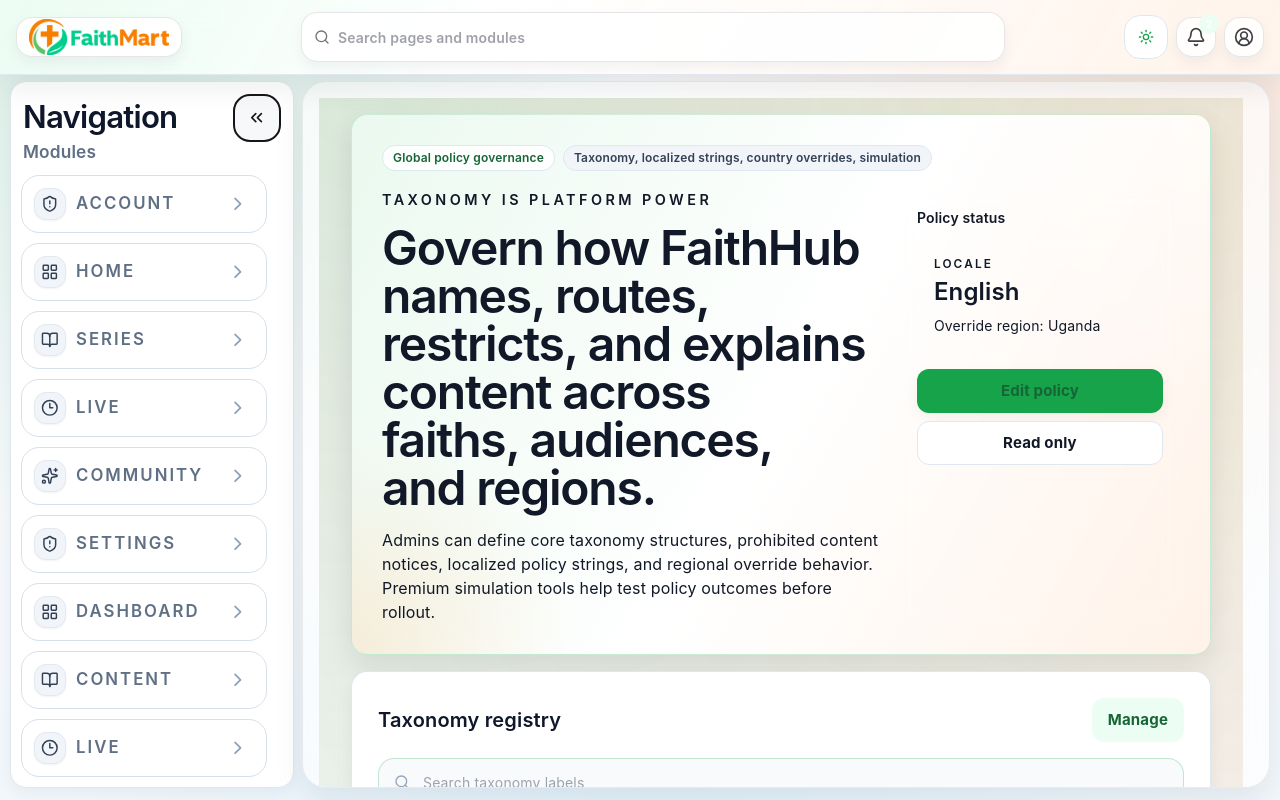
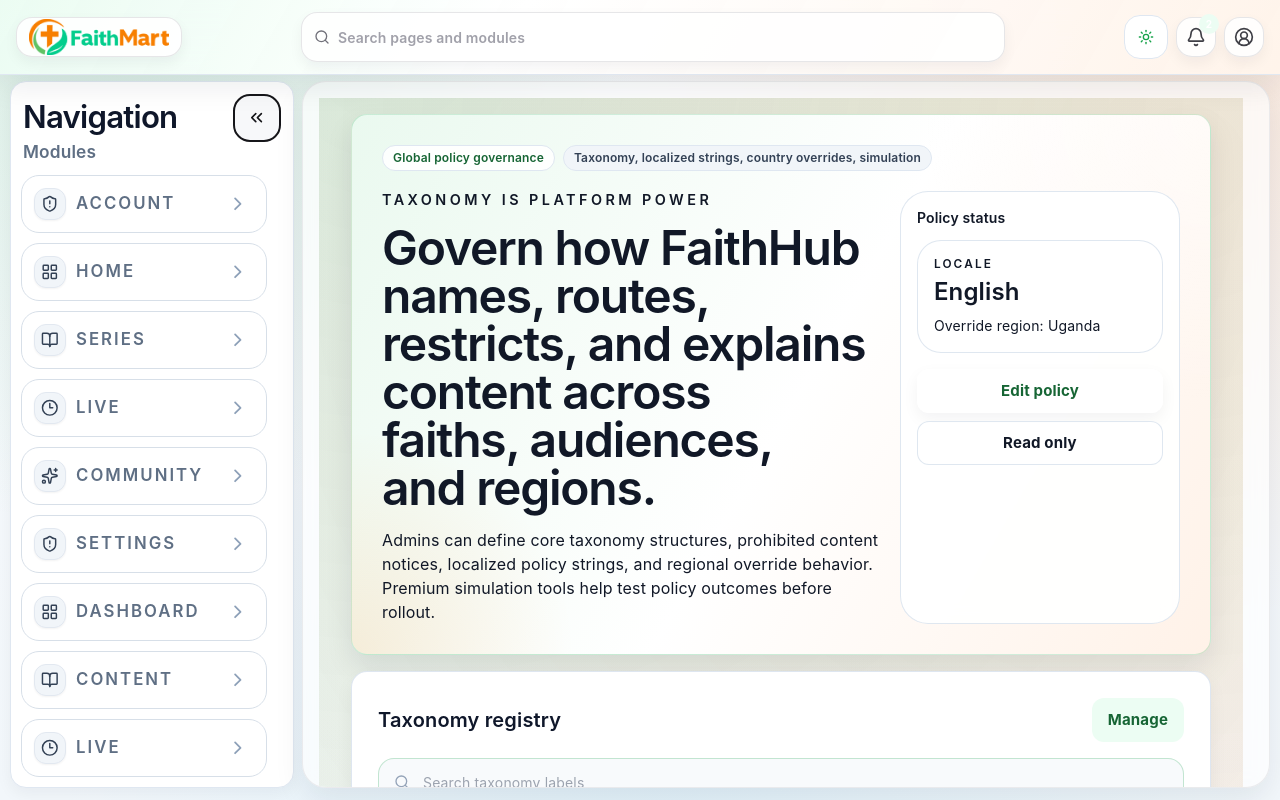
Before and after one commit to ayesigaisaac/FaithHub_MyLiveDealz_Buyer, a React (Vite) app: page /app/admin/policy in a window 1280 px wide. Built offline with nearby package versions, Linux system fonts and the light colour scheme.

Commit message:
fix: improve light-theme text contrast and button label readability

```diff
--- a/src/components/ui/button.tsx
+++ b/src/components/ui/button.tsx
@@ -100,16 +100,16 @@
           fontWeight: 700,
           letterSpacing: "0.01em",
           lineHeight: 1.25,
-          whiteSpace: "nowrap",
+          whiteSpace: "normal",
           textAlign: "center",
-          wordBreak: "keep-all",
-          overflowWrap: "normal",
-          hyphens: "none",
+          wordBreak: "break-word",
+          overflowWrap: "anywhere",
+          hyphens: "auto",
           minWidth: { xs: 104, sm: 96 },
           maxWidth: "100%",
-          overflow: "hidden",
-          textOverflow: "ellipsis",
-          flexWrap: "nowrap",
+          overflow: "visible",
+          textOverflow: "clip",
+          flexWrap: "wrap",
           gap: "0.45rem",
           transition: "all 180ms ease",
           "& .MuiButton-startIcon, & .MuiButton-endIcon": {
--- a/src/styles/globals.css
+++ b/src/styles/globals.css
@@ -485,18 +485,38 @@
 }
 
 /* Brand guardrail for legacy mint gradients so they match the EVzone green/orange system. */
-:is([class*="bg-gradient-to-br"][class*="from-[#03cd8c]"], [class*="bg-gradient-to-r"][class*="from-[#03cd8c]"]) {
+:where(html:not([data-theme="dark"]), html[data-theme="light"])
+  :is([class*="bg-gradient-to-br"][class*="from-[#03cd8c]"], [class*="bg-gradient-to-r"][class*="from-[#03cd8c]"]) {
   background-image: linear-gradient(120deg, #eaf9ef 0%, #ffffff 52%, #fff2e8 100%) !important;
   border-color: rgba(22, 163, 74, 0.2) !important;
   box-shadow: 0 12px 28px rgba(15, 23, 42, 0.09) !important;
-}
-
-:is([class*="bg-gradient-to-br"][class*="from-[#03cd8c]"], [class*="bg-gradient-to-r"][class*="from-[#03cd8c]"])
+  color: #111827 !important;
+}
+
+:where(html:not([data-theme="dark"]), html[data-theme="light"])
+  :is([class*="bg-gradient-to-br"][class*="from-[#03cd8c]"], [class*="bg-gradient-to-r"][class*="from-[#03cd8c]"])[class~="text-white"],
+:where(html:not([data-theme="dark"]), html[data-theme="light"])
+  :is([class*="bg-gradient-to-br"][class*="from-[#03cd8c]"], [class*="bg-gradient-to-r"][class*="from-[#03cd8c]"])[class*="text-white/"],
+:where(html:not([data-theme="dark"]), html[data-theme="light"])
+  :is([class*="bg-gradient-to-br"][class*="from-[#03cd8c]"], [class*="bg-gradient-to-r"][class*="from-[#03cd8c]"])
   [class~="text-white"],
-:is([class*="bg-gradient-to-br"][class*="from-[#03cd8c]"], [class*="bg-gradient-to-r"][class*="from-[#03cd8c]"])
+:where(html:not([data-theme="dark"]), html[data-theme="light"])
+  :is([class*="bg-gradient-to-br"][class*="from-[#03cd8c]"], [class*="bg-gradient-to-r"][class*="from-[#03cd8c]"])
   [class*="text-white/"] {
   color: #111827 !important;
   text-shadow: none !important;
+}
+
+:where(html:not([data-theme="dark"]), html[data-theme="light"])
+  :is([class*="bg-gradient-to-br"][class*="from-[#03cd8c]"], [class*="bg-gradient-to-r"][class*="from-[#03cd8c]"])
+  :is([class*="bg-white/"], [class*="bg-white/1"]) {
+  background-color: rgba(255, 255, 255, 0.92) !important;
+}
+
+:where(html:not([data-theme="dark"]), html[data-theme="light"])
+  :is([class*="bg-gradient-to-br"][class*="from-[#03cd8c]"], [class*="bg-gradient-to-r"][class*="from-[#03cd8c]"])
+  [class*="border-white/"] {
+  border-color: rgba(222, 230, 240, 0.94) !important;
 }
 
 [data-theme="light"] [class*="text-[#03cd8c]"],
@@ -779,6 +799,15 @@
   border: 1px solid rgba(222, 230, 240, 0.98);
   background: linear-gradient(120deg, rgba(236, 253, 243, 0.46), rgba(255, 255, 255, 0.95) 55%, rgba(255, 244, 235, 0.42));
   box-shadow: 0 8px 18px rgba(15, 23, 42, 0.05);
+}
+
+:where(html:not([data-theme="dark"]), html[data-theme="light"]) .fh-surface-dark {
+  color: #0f172a;
+}
+
+:where(html:not([data-theme="dark"]), html[data-theme="light"]) .fh-surface-dark[class~="text-white"],
+:where(html:not([data-theme="dark"]), html[data-theme="light"]) .fh-surface-dark[class*="text-white/"] {
+  color: #0f172a !important;
 }
 
 .fh-surface-dark [class*="text-slate-900"],
```
